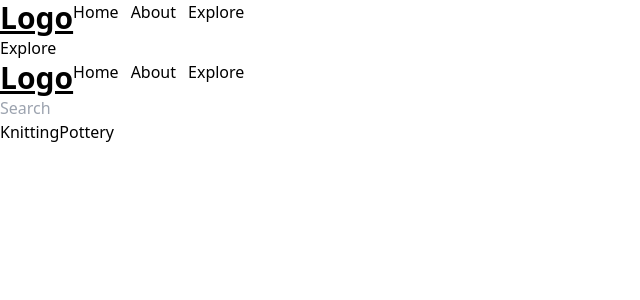
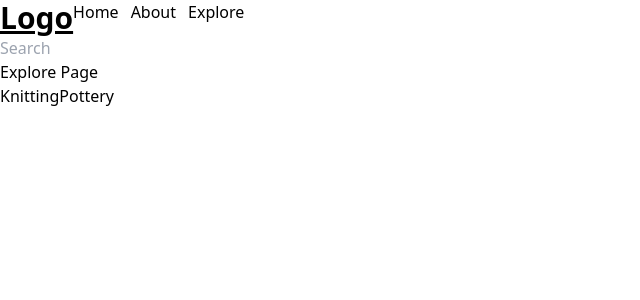
Before and after one commit to SchoolOfCode/bc13_final-project_front-end-zen-coders, a Next.js app: page /explore in a window 1280 px wide. Shown: the top 300 px of the page, without its empty margins (0-640 px from the left). Built offline with nearby package versions, Linux system fonts and the light colour scheme.

Commit message:
searchbar added to all relivent pages

```diff
--- a/components/ExploreList/ExploreList.js
+++ b/components/ExploreList/ExploreList.js
@@ -6,15 +6,12 @@ import Link from 'next/link';
 
 // Component imports
 import Navbar from '../Navbar/Navbar';
-import SearchBar from '../SearchBar/SearchBar';
 import EventCard from '../EventCard/EventCard';
 
 // ExploreList component
 export default function ExploreList() {
   return (
     <div>
-      <Navbar />
-      <SearchBar />
       <div>
         <ul>
           <Link href="/explore/knitting">Knitting</Link>
--- a/pages/explore/[skill].js
+++ b/pages/explore/[skill].js
@@ -1,5 +1,6 @@
 import Navbar from '../../components/Navbar/Navbar';
 import { useRouter } from 'next/router';
+import SearchBar from '../../components/SearchBar/SearchBar';
 
 export default function Skill() {
   const router = useRouter();
@@ -7,6 +8,7 @@ export default function Skill() {
   return (
     <div>
       <Navbar />
+      <SearchBar />
       <h1>Learn more about {skill} here!</h1>
     </div>
   );
--- a/pages/explore/index.js
+++ b/pages/explore/index.js
@@ -1,12 +1,14 @@
 import React from 'react';
 import Navbar from '../../components/Navbar/Navbar';
 import ExploreList from '../../components/ExploreList/ExploreList';
+import SearchBar from '../../components/SearchBar/SearchBar';
 
 export default function index() {
   return (
     <div>
       <Navbar />
-      <h1>Explore</h1>
+      <SearchBar />
+      <h1>Explore Page</h1>
       <ExploreList />
     </div>
   );
```
